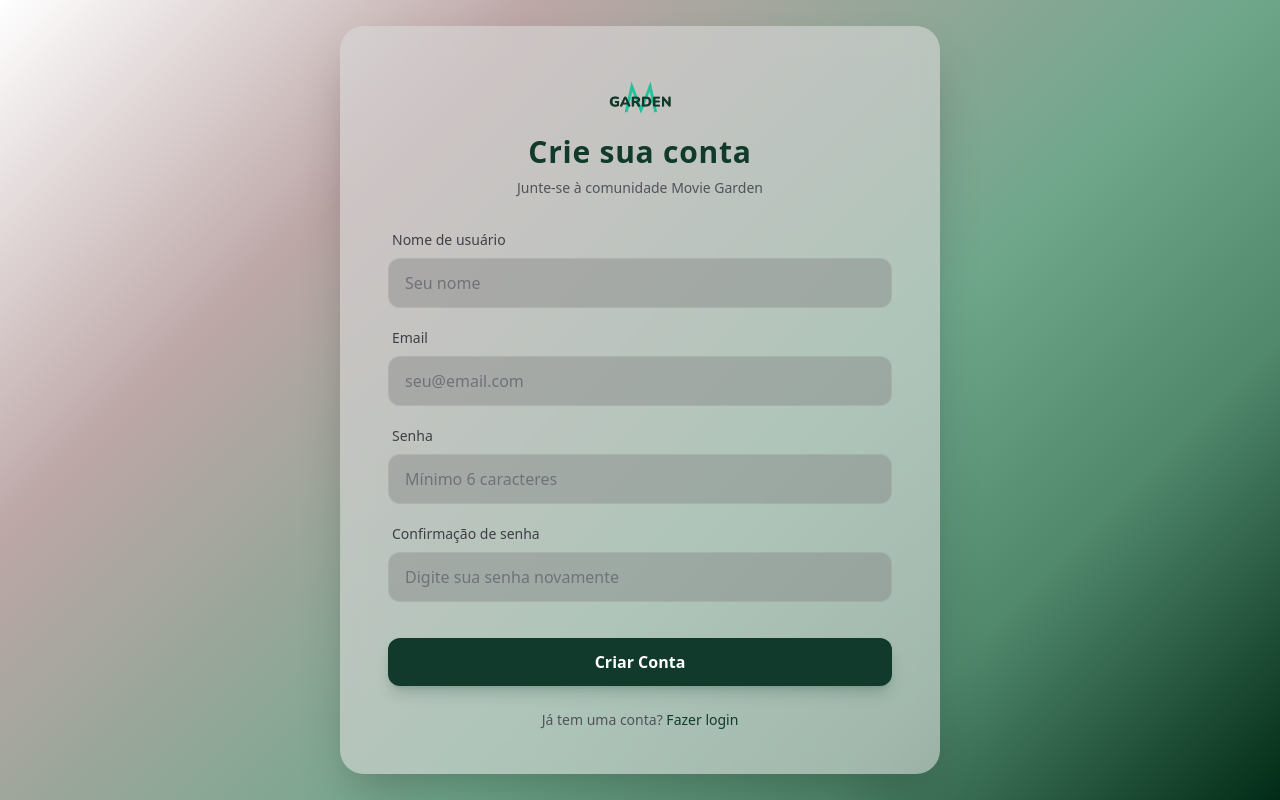
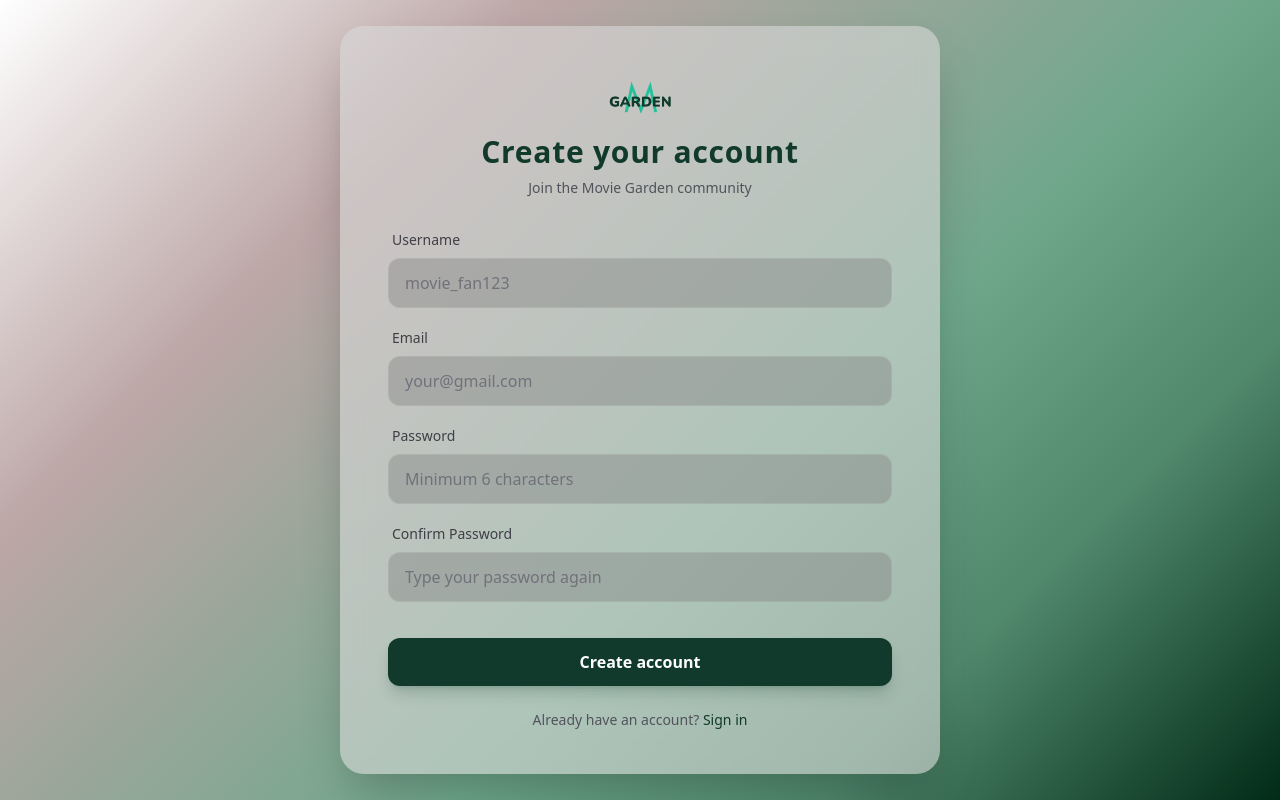
Before and after one commit to danilotavares-dev/movie-garden, a React (Vite) app in the folder apps/web/: page /cadastro in a window 1280 px wide. Built offline with nearby package versions, Linux system fonts and the light colour scheme.

Commit message:
feat: implementa a funcionalidade de traduzir a página de cadastro.

```diff
--- a/apps/web/src/locales/en-US.json
+++ b/apps/web/src/locales/en-US.json
@@ -49,7 +49,7 @@
     "title": "Welcome back!",
     "subtitle": "Sign in to your account to continue",
     "emailLabel": "Email",
-    "emailPlaceholder": "example@gmail.com",
+    "emailPlaceholder": "Your email",
     "passwordLabel": "Password",
     "passwordPlaceholder": "Your secret password",
     "forgetPassword": "Forgot password?",
@@ -57,5 +57,20 @@
     "noAccount": "Don't have an account?",
     "register": "Sign up"
   },
-  "registerPage": {}
+  "registerPage": {
+    "title": "Create your account",
+    "subtitle": "Join the Movie Garden community",
+    "usernameLabel": "Username",
+    "usernamePlaceholder": "movie_fan123",
+    "emailLabel": "Email",
+    "emailPlaceholder": "your@gmail.com",
+    "passwordLabel": "Password",
+    "passwordPlaceholder": "Minimum 6 characters",
+    "checkPasswordLabel": "Confirm Password",
+    "checkPasswordPlaceholder": "Type your password again",
+    "creatingAccount": "Creating...",
+    "createAccount": "Create account",
+    "alreadyAccount": "Already have an account?",
+    "login": "Sign in"
+  }
 }
--- a/apps/web/src/locales/es.json
+++ b/apps/web/src/locales/es.json
@@ -49,7 +49,7 @@
     "title": "¡Bienvenido de nuevo!",
     "subtitle": "Inicia sesión en tu cuenta para continuar",
     "emailLabel": "Correo electrónico",
-    "emailPlaceholder": "ejemplo@gmail.com",
+    "emailPlaceholder": "Tu correo electrónico",
     "passwordLabel": "Contraseña",
     "passwordPlaceholder": "Tu contraseña secreta",
     "forgetPassword": "¿Olvidaste tu contraseña?",
@@ -57,5 +57,20 @@
     "noAccount": "¿No tienes una cuenta?",
     "register": "Regístrate"
   },
-  "registerPage": {}
+  "registerPage": {
+    "title": "Crea tu cuenta",
+    "subtitle": "Únete a la comunidad Movie Garden",
+    "usernameLabel": "Nombre de usuario",
+    "usernamePlaceholder": "usuario_cine",
+    "emailLabel": "Correo electrónico",
+    "emailPlaceholder": "tu@gmail.com",
+    "passwordLabel": "Contraseña",
+    "passwordPlaceholder": "Mínimo 6 caracteres",
+    "checkPasswordLabel": "Confirmar contraseña",
+    "checkPasswordPlaceholder": "Escribe tu contraseña de nuevo",
+    "creatingAccount": "Creando...",
+    "createAccount": "Crear cuenta",
+    "alreadyAccount": "¿Ya tienes una cuenta?",
+    "login": "Iniciar sesión"
+  }
 }
--- a/apps/web/src/locales/pt-BR.json
+++ b/apps/web/src/locales/pt-BR.json
@@ -49,7 +49,7 @@
     "title": "Bem-vindo de volta!",
     "subtitle": "Acesse sua conta para continuar",
     "emailLabel": "Email",
-    "emailPlaceholder": "exemplo@gmail.com",
+    "emailPlaceholder": "Seu Email",
     "passwordLabel": "Senha",
     "passwordPlaceholder": "Sua senha secreta",
     "forgetPassword": "Esqueceu a senha?",
@@ -57,5 +57,20 @@
     "noAccount": "Não tem uma conta?",
     "register": "Cadastre-se"
   },
-  "registerPage": {}
+  "registerPage": {
+    "title": "Crie sua conta",
+    "subtitle": "Junte-se à comunidade Movie Garden",
+    "usernameLabel": "Nome de usuário",
+    "usernamePlaceholder": "seu_usuario",
+    "emailLabel": "Email",
+    "emailPlaceholder": "exemplo@gmail.com",
+    "passwordLabel": "Senha",
+    "passwordPlaceholder": "Mínimo 6 caracteres",
+    "checkPasswordLabel": "Confirmação de senha",
+    "checkPasswordPlaceholder": "Digite sua senha novamente",
+    "creatingAccount": "Criando...",
+    "createAccount": "Criar conta",
+    "alreadyAccount": "Já tem uma conta?",
+    "login": "Fazer login"
+  }
 }
--- a/apps/web/src/pages/Cadastro.tsx
+++ b/apps/web/src/pages/Cadastro.tsx
@@ -4,6 +4,8 @@ import { Link, useNavigate } from 'react-router-dom'
 import { useTranslation } from 'react-i18next'
 
 export function Cadastro() {
+  const { t } = useTranslation()
+
   const [name, setName] = useState('')
   const [email, setEmail] = useState('')
   const [password, setPassword] = useState('')
@@ -57,10 +59,10 @@ export function Cadastro() {
         <div className="flex flex-col items-center mb-8">
           <Logo className="h-16 w-16" />
           <h1 className="text-[#113A2D] text-3xl font-bold tracking-wide">
-            Crie sua conta
+            {t('registerPage.title')}
           </h1>
           <p className="text-zinc-600 text-sm mt-2">
-            Junte-se à comunidade Movie Garden
+            {t('registerPage.subtitle')}
           </p>
         </div>
 
@@ -70,7 +72,7 @@ export function Cadastro() {
               className="text-zinc-700 text-sm font-medium ml-1"
               htmlFor="user"
             >
-              Nome de usuário
+              {t('registerPage.usernameLabel')}
             </label>
             <input
               id="user"
@@ -78,7 +80,7 @@ export function Cadastro() {
               required
               value={name}
               onChange={(e) => setName(e.target.value)}
-              placeholder="Seu nome"
+              placeholder={t('registerPage.usernamePlaceholder')}
               className="bg-[#808080] bg-opacity-40 border border-white/10 text-zinc-900 rounded-xl px-4 py-3 outline-none placeholder:text-zinc-500 focus:border-[#113A2D] focus:ring-1 focus:ring-[#113A2D] transition-all"
             />
           </div>
@@ -88,7 +90,7 @@ export function Cadastro() {
               className="text-zinc-700 text-sm font-medium ml-1"
               htmlFor="email"
             >
-              Email
+              {t('registerPage.emailLabel')}
             </label>
             <input
               id="email"
@@ -96,7 +98,7 @@ export function Cadastro() {
               required
               value={email}
               onChange={(e) => setEmail(e.target.value)}
-              placeholder="seu@email.com"
+              placeholder={t('registerPage.emailPlaceholder')}
               className="bg-[#808080] bg-opacity-40 border border-white/10 text-zinc-900 rounded-xl px-4 py-3 outline-none placeholder:text-zinc-500 focus:border-[#113A2D] focus:ring-1 focus:ring-[#113A2D] transition-all"
             />
           </div>
@@ -106,7 +108,7 @@ export function Cadastro() {
               className="text-zinc-700 text-sm font-medium ml-1"
               htmlFor="password"
             >
-              Senha
+              {t('registerPage.passwordLabel')}
             </label>
             <input
               id="password"
@@ -114,7 +116,7 @@ export function Cadastro() {
               required
               value={password}
               onChange={(e) => setPassword(e.target.value)}
-              placeholder="Mínimo 6 caracteres"
+              placeholder={t('registerPage.passwordPlaceholder')}
               className="bg-[#808080] bg-opacity-40 border border-white/10 text-zinc-900 rounded-xl px-4 py-3 outline-none placeholder:text-zinc-500 focus:border-[#113A2D] focus:ring-1 focus:ring-[#113A2D] transition-all"
             />
           </div>
@@ -124,7 +126,7 @@ export function Cadastro() {
               className="text-zinc-700 text-sm font-medium ml-1"
               htmlFor="confirm-password"
             >
-              Confirmação de senha
+              {t('registerPage.checkPasswordLabel')}
             </label>
             <input
               id="confirm-password"
@@ -132,7 +134,7 @@ export function Cadastro() {
               required
               value={confirmPassword}
               onChange={(e) => setConfirmPassword(e.target.value)}
-              placeholder="Digite sua senha novamente"
+              placeholder={t('registerPage.checkPasswordPlaceholder')}
               className="bg-[#808080] bg-opacity-40 border border-white/10 text-zinc-900 rounded-xl px-4 py-3 outline-none placeholder:text-zinc-500 focus:border-[#113A2D] focus:ring-1 focus:ring-[#113A2D] transition-all"
             />
           </div>
@@ -142,18 +144,20 @@ export function Cadastro() {
             disabled={isLoading}
             className="mt-4 bg-[#113A2D] hover:bg-[#1a5542] text-white font-bold py-3 rounded-xl transition-all hover:scale-[1.02] shadow-lg shadow-[#113A2D]/20 active:scale-95 disabled:opacity-70 disabled:cursor-not-allowed"
           >
-            {isLoading ? 'Criando...' : 'Criar Conta'}
+            {isLoading
+              ? t('registerPage.creatingAccount')
+              : t('registerPage.createAccount')}
           </button>
         </form>
 
         <div className="mt-6 text-center">
           <p className="text-zinc-600 text-sm">
-            Já tem uma conta?{' '}
+            {t('registerPage.alreadyAccount')}{' '}
             <Link
               to="/login"
               className="text-[#113A2D] hover:underline font-medium hover:text-[#113A2D] transition-colors"
             >
-              Fazer login
+              {t('registerPage.login')}
             </Link>
           </p>
         </div>
```
